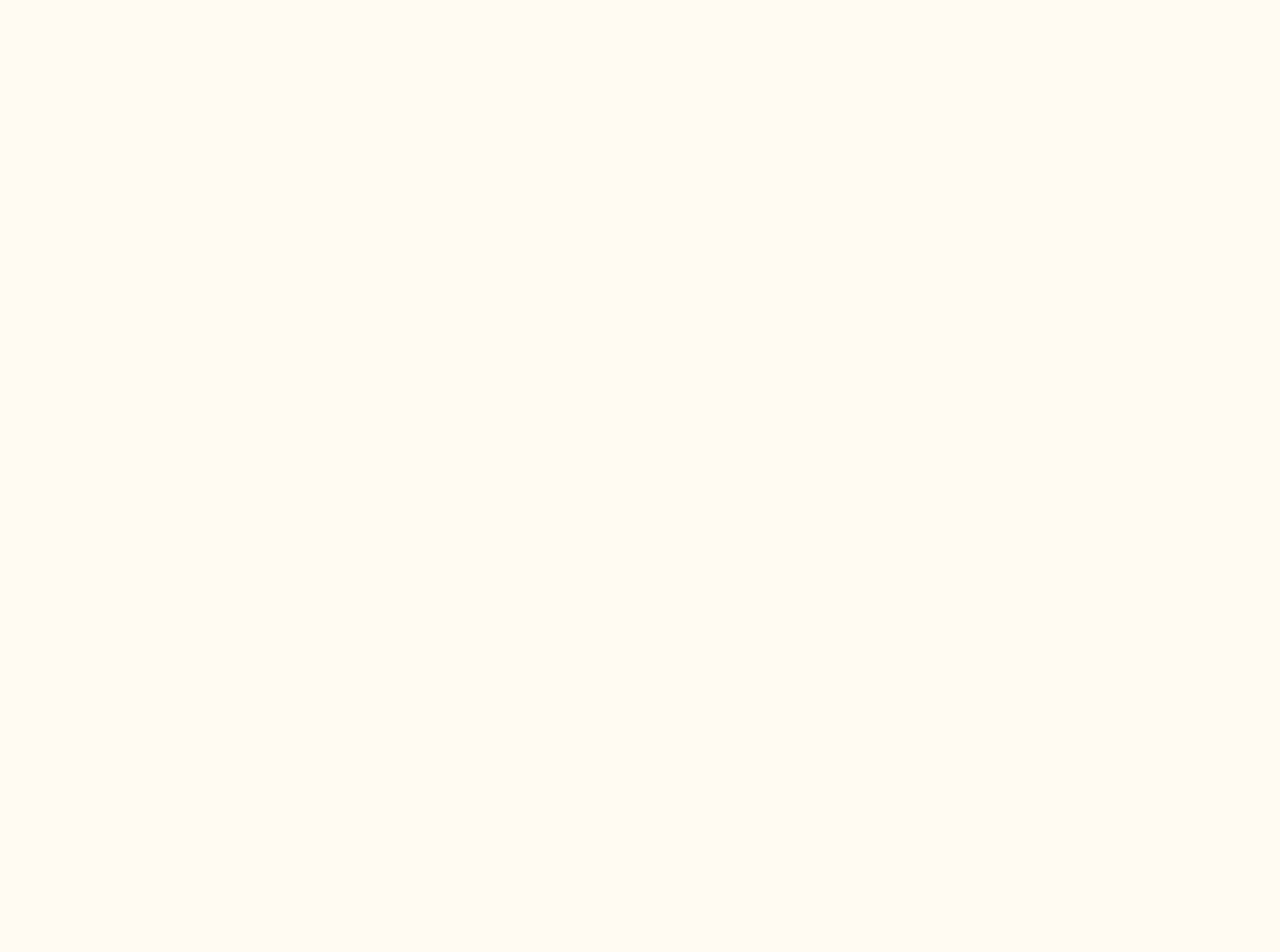
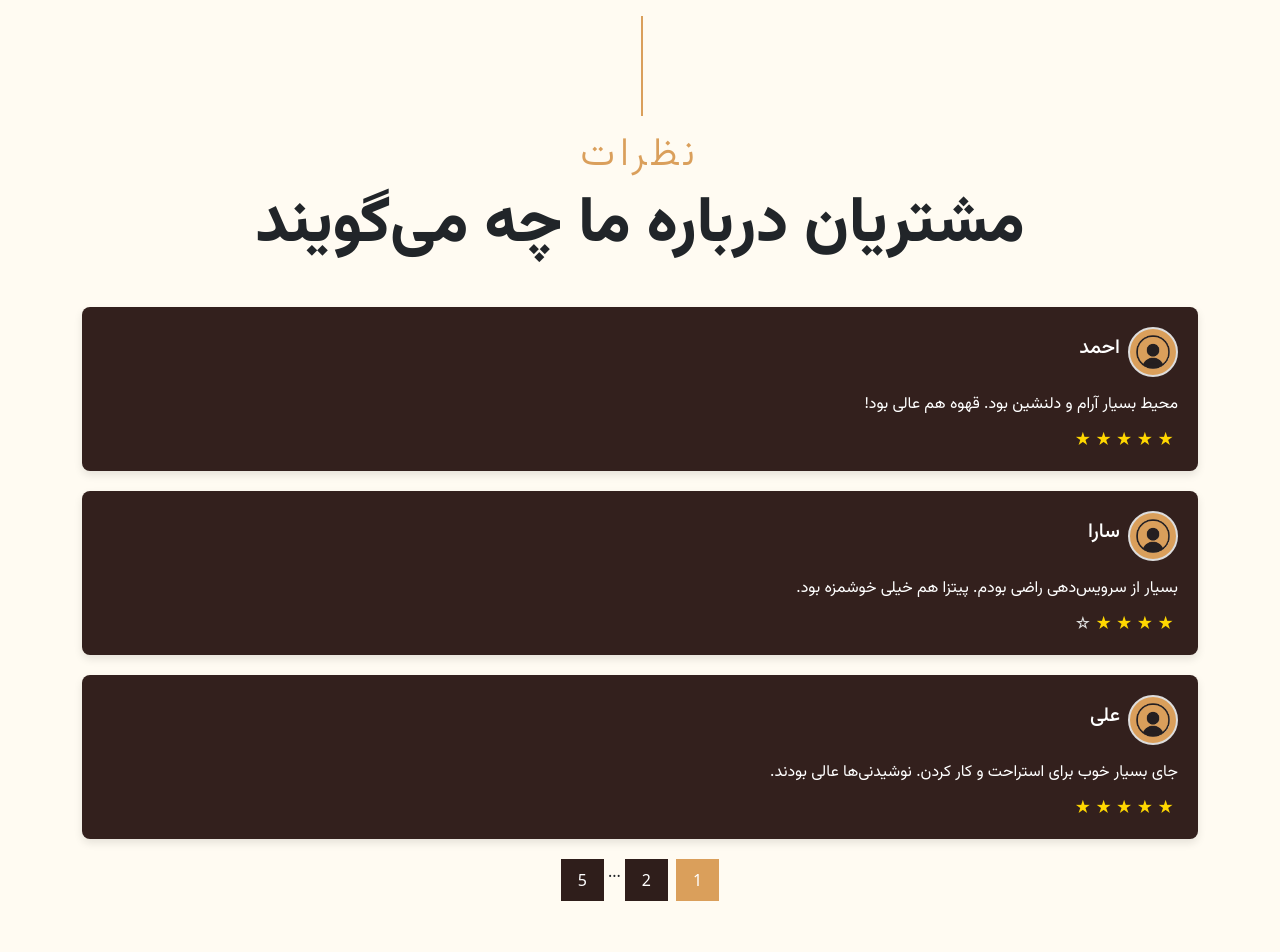
Before and after one commit to erfanHP390/website-coffee-shop, a Next.js app: page /testimonial in a window 1280 px wide. Shown: the part 480-1432 px from the top of the page. Before the commit the page ends 800 px from the top, so only its background shows below. Built offline with nearby package versions, Linux system fonts and the light colour scheme; data requests are answered from the project's data file.

Commit message:
create p[age-comments with dynamic pagination

```diff
--- a/pages/testimonial/index.js
+++ b/pages/testimonial/index.js
@@ -1,9 +1,88 @@
-import React from 'react'
+import React, { useState } from "react";
+import styles from "@/styles/About.module.css";
 
-export default function Testimonial() {
+import PageHeader from "@/components/modules/PageHeader/PageHeader";
+import TestimonialItem from "@/components/modules/TestimonialItem/TestimonialItem";
+
+export default function Testimonial({ data }) {
+  const [currentPage, setCurrentPage] = useState(1);
+  const commentsPerPage = 3;
+
+  const totalPages = Math.ceil(data.comments.length / commentsPerPage);
+
+  const handlePagination = (pageNumber) => {
+    setCurrentPage(pageNumber);
+  };
+
+  const currentComments = data.comments.slice(
+    (currentPage - 1) * commentsPerPage,
+    currentPage * commentsPerPage
+  );
+
+  const renderPagination = () => {
+    let paginationItems = [];
+
+    for (let i = 1; i <= totalPages; i++) {
+      if (
+        i === 1 ||
+        i === totalPages ||
+        (i >= currentPage - 1 && i <= currentPage + 1)
+      ) {
+        paginationItems.push(
+          <button
+            key={i}
+            onClick={() => handlePagination(i)}
+            className={i === currentPage ? `${styles.pagination_active}` : ""}
+          >
+            {i}
+          </button>
+        );
+      } else if (i === currentPage - 2 || i === currentPage + 2) {
+        paginationItems.push(<span key={i}>...</span>);
+      }
+    }
+
+    return paginationItems;
+  };
+
   return (
-    <h1>
-      testimonial page
-    </h1>
-  )
+    <>
+      <PageHeader route={"نظرات"} routeLink={"testimonial"} />
+      <div className="container-fluid py-5">
+        <div className="container">
+          <div className="section-title">
+            <h4
+              className={`${styles.text_primary} text-uppercase font_vazir_Light`}
+              style={{ letterSpacing: "5px" }}
+            >
+              نظرات
+            </h4>
+            <h1 className={`${styles.display_4} font_vazir_ExtraBold`}>
+              مشتریان درباره ما چه می‌گویند
+            </h1>
+          </div>
+          <div className="owl-carousel testimonial-carousel">
+            {currentComments.map((comment) => (
+              <TestimonialItem {...comment} key={comment.id} />
+            ))}
+          </div>
+          <div className={`${styles.pagination}`}>{renderPagination()}</div>
+        </div>
+      </div>
+    </>
+  );
 }
+
+export async function getStaticProps() {
+  const commentsResponse = await fetch("http://localhost:4000/comment");
+  const comments = await commentsResponse.json();
+
+  return {
+    props: {
+      data: {
+        comments,
+      },
+    },
+    revalidate: 60 * 60 * 12,
+  };
+}
```
